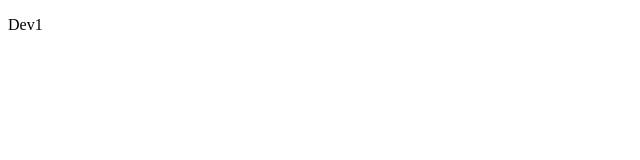
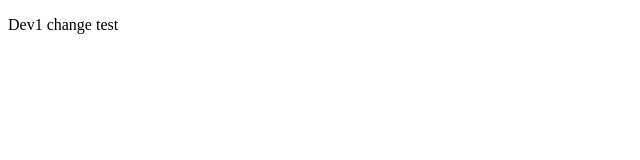
Before and after one commit to NyAinaLoann/testmerge, a plain HTML site: page index.html in a window 1280 px wide. Shown: the full height of the page, 0-640 px from the left. Drawn offline with Linux system fonts and the light colour scheme.

Commit message:
test
test

```diff
--- a/index.html
+++ b/index.html
@@ -6,6 +6,6 @@
     <title>Document</title>
 </head>
 <body>
-    <p>Dev1</p>
+    <p>Dev1 change test</p>
 </body>
 </html>
```
